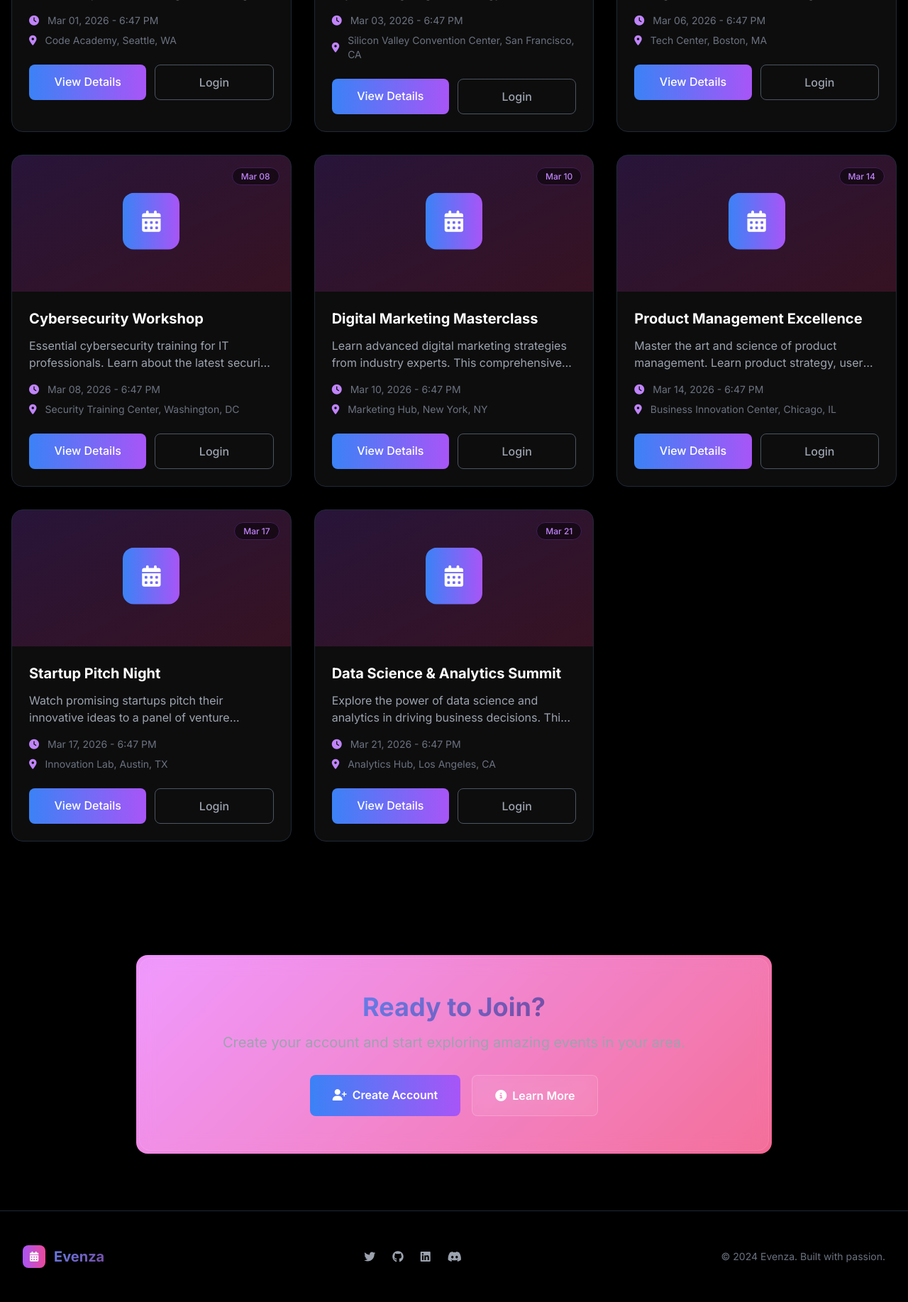
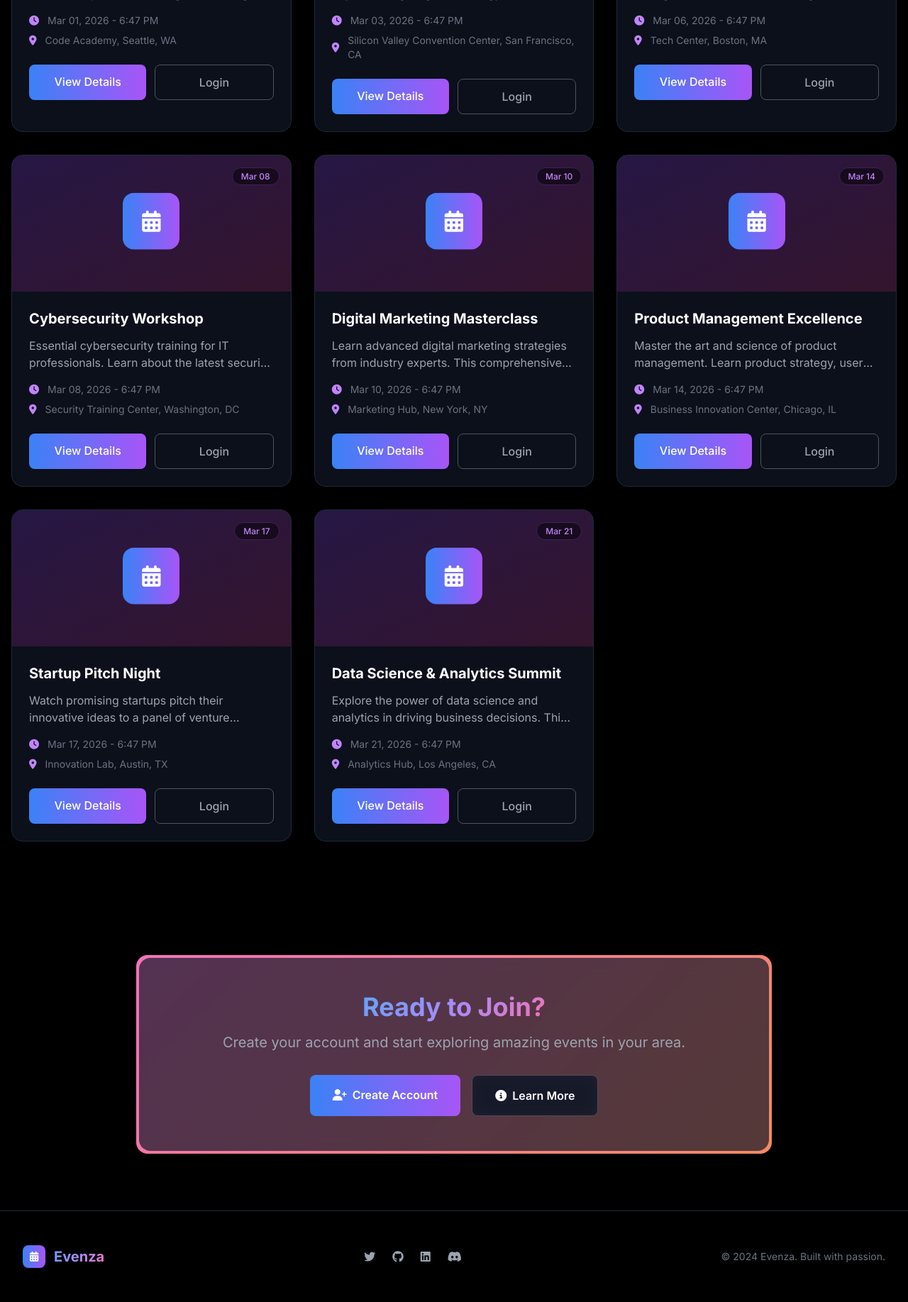
Before and after one commit to Jaisuryan-web/CodeAlpha_Event-Reg, a Django app: page /api/events/ in a window 1280 px wide. Shown: the part 1402-3237 px from the top of the page at 71% size. Run offline with Django 4.2, Linux system fonts and the light colour scheme; data comes from the database, SQL or seed files in the repository; some libraries are stand-ins or nearby versions.

Commit message:
added changes

```diff
--- a/events/templates/events/base.html
+++ b/events/templates/events/base.html
@@ -24,20 +24,20 @@
         }
 
         .gradient-text {
-            background: linear-gradient(135deg, #667eea 0%, #764ba2 100%);
+            background: linear-gradient(135deg, #60a5fa, #a78bfa, #f472b6);
             -webkit-background-clip: text;
             -webkit-text-fill-color: transparent;
             background-clip: text;
         }
 
         .glass-effect {
-            background: rgba(255, 255, 255, 0.05);
+            background: rgba(17, 24, 39, 0.7);
             backdrop-filter: blur(10px);
-            border: 1px solid rgba(255, 255, 255, 0.1);
+            border: 1px solid rgba(55, 65, 81, 0.5);
         }
 
         .hover-glow:hover {
-            box-shadow: 0 0 30px rgba(102, 126, 234, 0.3);
+            box-shadow: 0 0 30px rgba(96, 165, 250, 0.3);
             transform: translateY(-2px);
             transition: all 0.3s ease;
         }
@@ -66,7 +66,7 @@
 
         .gradient-border {
             position: relative;
-            background: linear-gradient(135deg, #667eea, #764ba2, #f093fb, #f5576c);
+            background: linear-gradient(135deg, #60a5fa, #a78bfa, #f472b6, #fb923c);
             background-size: 400% 400%;
             animation: gradient-shift 15s ease infinite;
         }
@@ -94,7 +94,7 @@
             <div class="flex justify-between items-center h-16">
                 <div class="flex items-center space-x-8">
                     <div class="flex items-center space-x-3">
-                        <div class="w-8 h-8 bg-gradient-to-r from-purple-500 to-pink-500 rounded-lg flex items-center justify-center">
+                        <div class="w-8 h-8 bg-gradient-to-r from-blue-500 to-purple-500 rounded-lg flex items-center justify-center">
                             <i class="fas fa-calendar-alt text-white text-sm"></i>
                         </div>
                         <span class="text-xl font-bold gradient-text">Evenza</span>
@@ -166,9 +166,9 @@
         <div class="max-w-7xl mx-auto py-12 px-4 sm:px-6 lg:px-8">
             <div class="flex flex-col md:flex-row justify-between items-center space-y-6 md:space-y-0">
                 <div class="flex items-center space-x-3">
-                    <div class="w-8 h-8 bg-gradient-to-r from-purple-500 to-pink-500 rounded-lg flex items-center justify-center">
-                        <i class="fas fa-calendar-alt text-white text-sm"></i>
-                    </div>
+                    <div class="w-8 h-8 bg-gradient-to-r from-blue-500 to-purple-500 rounded-lg flex items-center justify-center">
+                            <i class="fas fa-calendar-alt text-white text-sm"></i>
+                        </div>
                     <span class="text-xl font-bold gradient-text">Evenza</span>
                 </div>
                 <div class="flex space-x-6">
```
